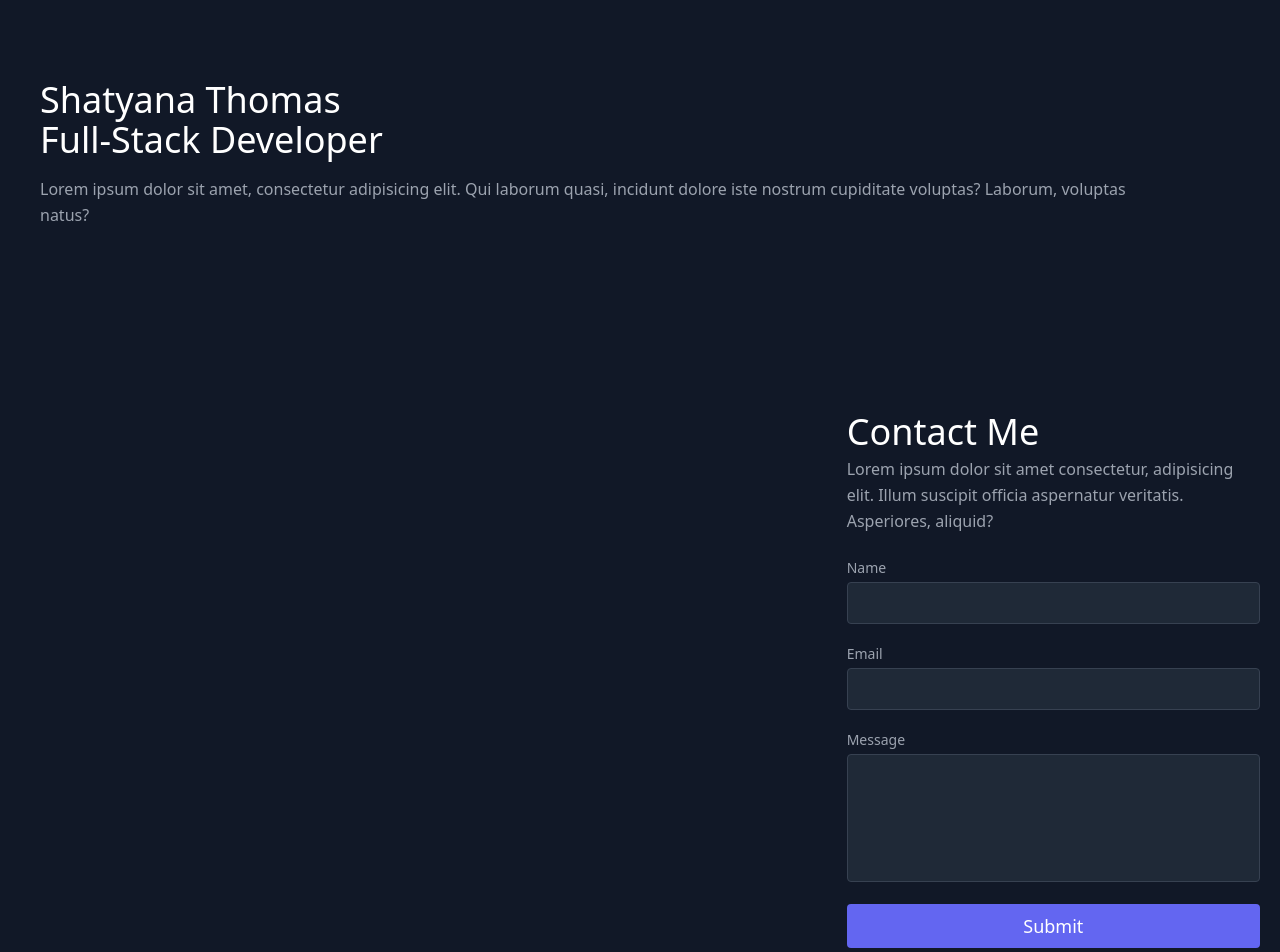
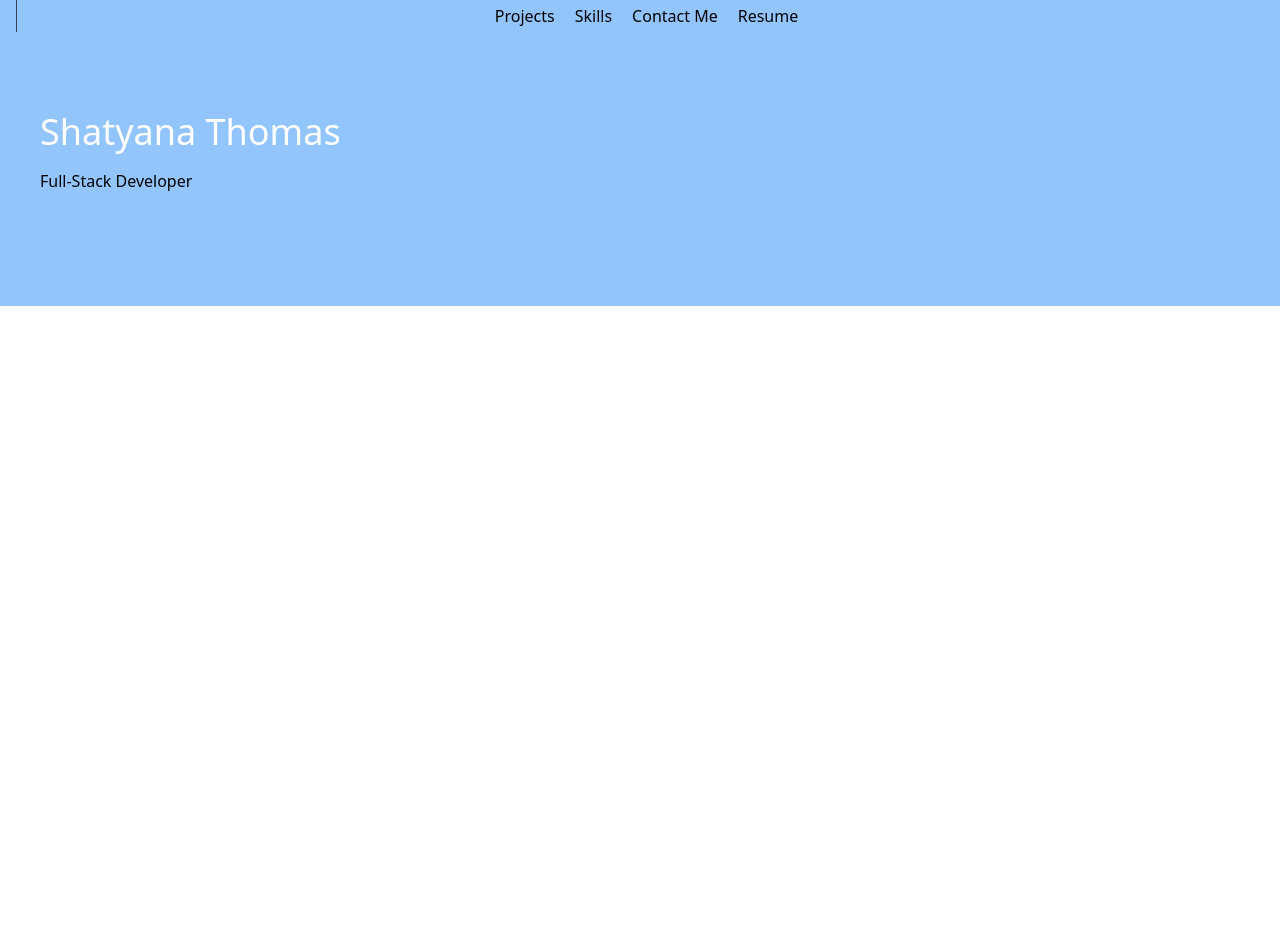
Before and after one commit to Sdott3/sha-portfolio, a React (Create React App) app: page / in a window 1280 px wide. Shown: the top 952 px of the page. After the commit the page ends 800 px from the top, so only its background shows below. Built offline with nearby package versions, Linux system fonts and the light colour scheme.

Commit message:
Nav bar updated

```diff
--- a/src/App.js
+++ b/src/App.js
@@ -1,18 +1,18 @@
 
 import React from 'react';
-// import Nav from './components/Nav/index.js';
+import Nav from './components/Nav/index.js';
 import About from './components/About/index.js';
-import Contact from './components/Contact/index.js';
+// import Contact from './components/Contact/index.js';
 // import Portfolio from './components/Portfolio/index.js';
 // import Resume from './components/Resume/index.js';
 // import Footer from './components/Footer/index.js';
 
 export default function App() {
   return (
-    <main className="text-gray-400 bg-gray-900 body-font">
-      {/* <Nav /> */}
+    <main className="text-white-400 bg-blue-300 body-font">
+      <Nav />
       <About />
-      <Contact />
+      {/* <Contact /> */}
       {/* <Portfolio />
       <Resume />
       <Footer /> *} */}
--- a/src/components/About/index.js
+++ b/src/components/About/index.js
@@ -7,13 +7,9 @@ export default function About () {
             <div className="lg:flex-grow md:w-1/2 lg:pr-24 md:pr-16 flex flex-col md:items-start md:text-left mb-16 md:mb-0 items-center text-center">
                 <h1 className="title-font sm:text-4xl text-3xl mb-4 font-medium text-white">
                     Shatyana Thomas
-                    <br className="hidden lg:inline-block" />
-                    Full-Stack Developer
                 </h1>
                 <p className="mb-8 leading-relaxed">
-                Lorem ipsum dolor sit amet, consectetur adipisicing elit. Qui
-                laborum quasi, incidunt dolore iste nostrum cupiditate voluptas?
-                Laborum, voluptas natus?
+                Full-Stack Developer
                 </p>
             </div>
 
--- a/src/components/Contact/index.js
+++ b/src/components/Contact/index.js
@@ -1,88 +1,88 @@
-import React from "react";
+// import React from "react";
 
-export default function Contact() {
-  const [name, setName] = React.useState("");
-  const [email, setEmail] = React.useState("");
-  const [message, setMessage] = React.useState("");
+// export default function Contact() {
+//   const [name, setName] = React.useState("");
+//   const [email, setEmail] = React.useState("");
+//   const [message, setMessage] = React.useState("");
 
-  function encode(data) {
-    return Object.keys(data)
-      .map(
-        (key) => encodeURIComponent(key) + "=" + encodeURIComponent(data[key])
-      )
-      .join("&");
-  }
+//   function encode(data) {
+//     return Object.keys(data)
+//       .map(
+//         (key) => encodeURIComponent(key) + "=" + encodeURIComponent(data[key])
+//       )
+//       .join("&");
+//   }
 
-  function handleSubmit(e) {
-    e.preventDefault();
-    fetch("/", {
-      method: "POST",
-      headers: { "Content-Type": "application/x-www-form-urlencoded" },
-      body: encode({ "form-name": "contact", name, email, message }),
-    })
-      .then(() => alert("Message sent!"))
-      .catch((error) => alert(error));
-  }
+//   function handleSubmit(e) {
+//     e.preventDefault();
+//     fetch("/", {
+//       method: "POST",
+//       headers: { "Content-Type": "application/x-www-form-urlencoded" },
+//       body: encode({ "form-name": "contact", name, email, message }),
+//     })
+//       .then(() => alert("Message sent!"))
+//       .catch((error) => alert(error));
+//   }
 
-  return (
-    <section id="contact" className="relative">
-      <div className="container px-5 py-10 mx-auto flex sm:flex-nowrap flex-wrap">
-        <form
-          netlify
-          name="contact"
-          onSubmit={handleSubmit}
-          className="lg:w-1/3 md:w-1/2 flex flex-col md:ml-auto w-full md:py-8 mt-8 md:mt-0">
-          <h2 className="text-white sm:text-4xl text-3xl mb-1 font-medium title-font">
-            Contact Me
-          </h2>
-          <p className="leading-relaxed mb-5">
-            Lorem ipsum dolor sit amet consectetur, adipisicing elit. Illum
-            suscipit officia aspernatur veritatis. Asperiores, aliquid?
-          </p>
-          <div className="relative mb-4">
-            <label htmlFor="name" className="leading-7 text-sm text-gray-400">
-              Name
-            </label>
-            <input
-              type="text"
-              id="name"
-              name="name"
-              className="w-full bg-gray-800 rounded border border-gray-700 focus:border-indigo-500 focus:ring-2 focus:ring-indigo-900 text-base outline-none text-gray-100 py-1 px-3 leading-8 transition-colors duration-200 ease-in-out"
-              onChange={(e) => setName(e.target.value)}
-            />
-          </div>
-          <div className="relative mb-4">
-            <label htmlFor="email" className="leading-7 text-sm text-gray-400">
-              Email
-            </label>
-            <input
-              type="email"
-              id="email"
-              name="email"
-              className="w-full bg-gray-800 rounded border border-gray-700 focus:border-indigo-500 focus:ring-2 focus:ring-indigo-900 text-base outline-none text-gray-100 py-1 px-3 leading-8 transition-colors duration-200 ease-in-out"
-              onChange={(e) => setEmail(e.target.value)}
-            />
-          </div>
-          <div className="relative mb-4">
-            <label
-              htmlFor="message"
-              className="leading-7 text-sm text-gray-400">
-              Message
-            </label>
-            <textarea
-              id="message"
-              name="message"
-              className="w-full bg-gray-800 rounded border border-gray-700 focus:border-indigo-500 focus:ring-2 focus:ring-indigo-900 h-32 text-base outline-none text-gray-100 py-1 px-3 resize-none leading-6 transition-colors duration-200 ease-in-out"
-              onChange={(e) => setMessage(e.target.value)}
-            />
-          </div>
-          <button
-            type="submit"
-            className="text-white bg-indigo-500 border-0 py-2 px-6 focus:outline-none hover:bg-indigo-600 rounded text-lg">
-            Submit
-          </button>
-        </form>
-      </div>
-    </section>
-  );
-}
+//   return (
+//     <section id="contact" className="relative">
+//       <div className="container px-5 py-10 mx-auto flex sm:flex-nowrap flex-wrap">
+//         <form
+//           netlify
+//           name="contact"
+//           onSubmit={handleSubmit}
+//           className="lg:w-1/3 md:w-1/2 flex flex-col md:ml-auto w-full md:py-8 mt-8 md:mt-0">
+//           <h2 className="text-white sm:text-4xl text-3xl mb-1 font-medium title-font">
+//             Contact Me
+//           </h2>
+//           <p className="leading-relaxed mb-5">
+//             Lorem ipsum dolor sit amet consectetur, adipisicing elit. Illum
+//             suscipit officia aspernatur veritatis. Asperiores, aliquid?
+//           </p>
+//           <div className="relative mb-4">
+//             <label htmlFor="name" className="leading-7 text-sm text-gray-400">
+//               Name
+//             </label>
+//             <input
+//               type="text"
+//               id="name"
+//               name="name"
+//               className="w-full bg-gray-800 rounded border border-gray-700 focus:border-indigo-500 focus:ring-2 focus:ring-indigo-900 text-base outline-none text-gray-100 py-1 px-3 leading-8 transition-colors duration-200 ease-in-out"
+//               onChange={(e) => setName(e.target.value)}
+//             />
+//           </div>
+//           <div className="relative mb-4">
+//             <label htmlFor="email" className="leading-7 text-sm text-gray-400">
+//               Email
+//             </label>
+//             <input
+//               type="email"
+//               id="email"
+//               name="email"
+//               className="w-full bg-gray-800 rounded border border-gray-700 focus:border-indigo-500 focus:ring-2 focus:ring-indigo-900 text-base outline-none text-gray-100 py-1 px-3 leading-8 transition-colors duration-200 ease-in-out"
+//               onChange={(e) => setEmail(e.target.value)}
+//             />
+//           </div>
+//           <div className="relative mb-4">
+//             <label
+//               htmlFor="message"
+//               className="leading-7 text-sm text-gray-400">
+//               Message
+//             </label>
+//             <textarea
+//               id="message"
+//               name="message"
+//               className="w-full bg-gray-800 rounded border border-gray-700 focus:border-indigo-500 focus:ring-2 focus:ring-indigo-900 h-32 text-base outline-none text-gray-100 py-1 px-3 resize-none leading-6 transition-colors duration-200 ease-in-out"
+//               onChange={(e) => setMessage(e.target.value)}
+//             />
+//           </div>
+//           <button
+//             type="submit"
+//             className="text-white bg-indigo-500 border-0 py-2 px-6 focus:outline-none hover:bg-indigo-600 rounded text-lg">
+//             Submit
+//           </button>
+//         </form>
+//       </div>
+//     </section>
+//   );
+// }
--- a/src/components/Nav/index.js
+++ b/src/components/Nav/index.js
@@ -0,0 +1,22 @@
+import React from "react";
+
+export default function Nav() {
+    return (
+        <header className="bg-blue-300 md:sticky ">
+            <nav className="md:mr-auto md:ml-4 md:py-1 md:pl-4 md:border-l md:border-gray-700	flex flex-wrap items-center text-base justify-center">
+                <a href="#projects" className="mr-5 hover:text-white">
+                    Projects
+                </a>
+                <a href="#skills" className="mr-5 hover:text-white">
+                    Skills
+                </a>
+                <a href="#contact" className="mr-5 hover:text-white">
+                    Contact Me
+                </a>
+                <a href="#resume" className="mr-5 hover:text-white">
+                    Resume
+                </a>
+            </nav>
+        </header>
+    );
+}
```
Also changed, not shown: public/logo192.png (deleted), public/logo512.png (deleted), public/robots.txt (deleted), src/components/Projects/index.js (added).
